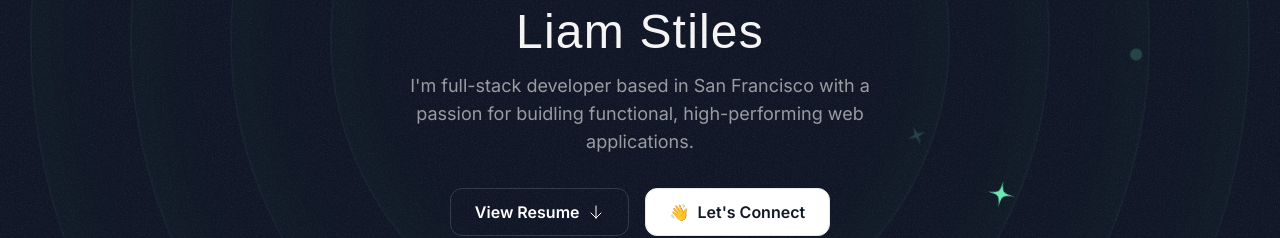
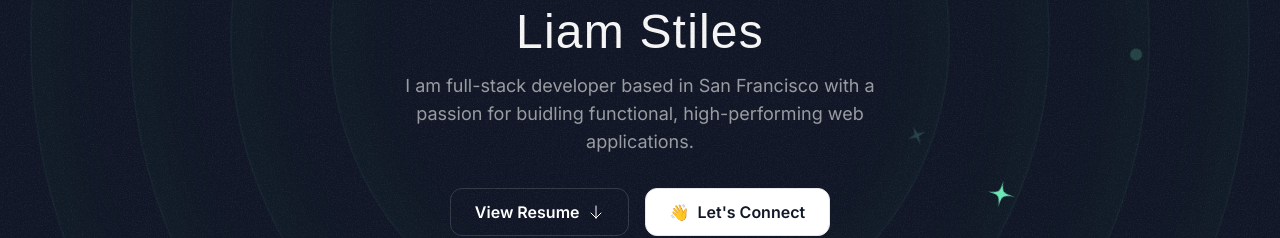
Before and after one commit to lstiles1/new-portfolio, a Next.js app: page / in a window 1280 px wide. Shown: the part 398-636 px from the top of the page. Built offline with nearby package versions, Linux system fonts and the light colour scheme; a web font is replaced by a local one.

Commit message:
removed id from sections

```diff
--- a/src/app/page.tsx
+++ b/src/app/page.tsx
@@ -9,10 +9,10 @@ export default function Home() {
   return (
     <div>
       <Header />
-      <HeroSection id="home" />
-      <ProjectsSection id="projects" />
-      <AboutSection id="about" />
-      <ContactSection id="contact" />
+      <HeroSection />
+      <ProjectsSection  />
+      <AboutSection />
+      <ContactSection />
       <Footer />
     </div>
   );
--- a/src/sections/Hero.tsx
+++ b/src/sections/Hero.tsx
@@ -74,7 +74,7 @@ export const HeroSection = () => {
         <div className='max-w-lg mx-auto'>
           <h1 className='font-serif text-3xl md:text-5xl text-center mt-8 tracking-wide'>Liam Stiles</h1>
           <p className='mt-4 text-center text-white/60 md:text-lg'>
-          I'm full-stack developer based in San Francisco with a passion for buidling functional, high-performing web applications.
+          I am full-stack developer based in San Francisco with a passion for buidling functional, high-performing web applications.
           </p>
         </div>
         <div className='flex flex-col md:flex-row justify-center items-center mt-8 gap-4 relative z-50'>
```
